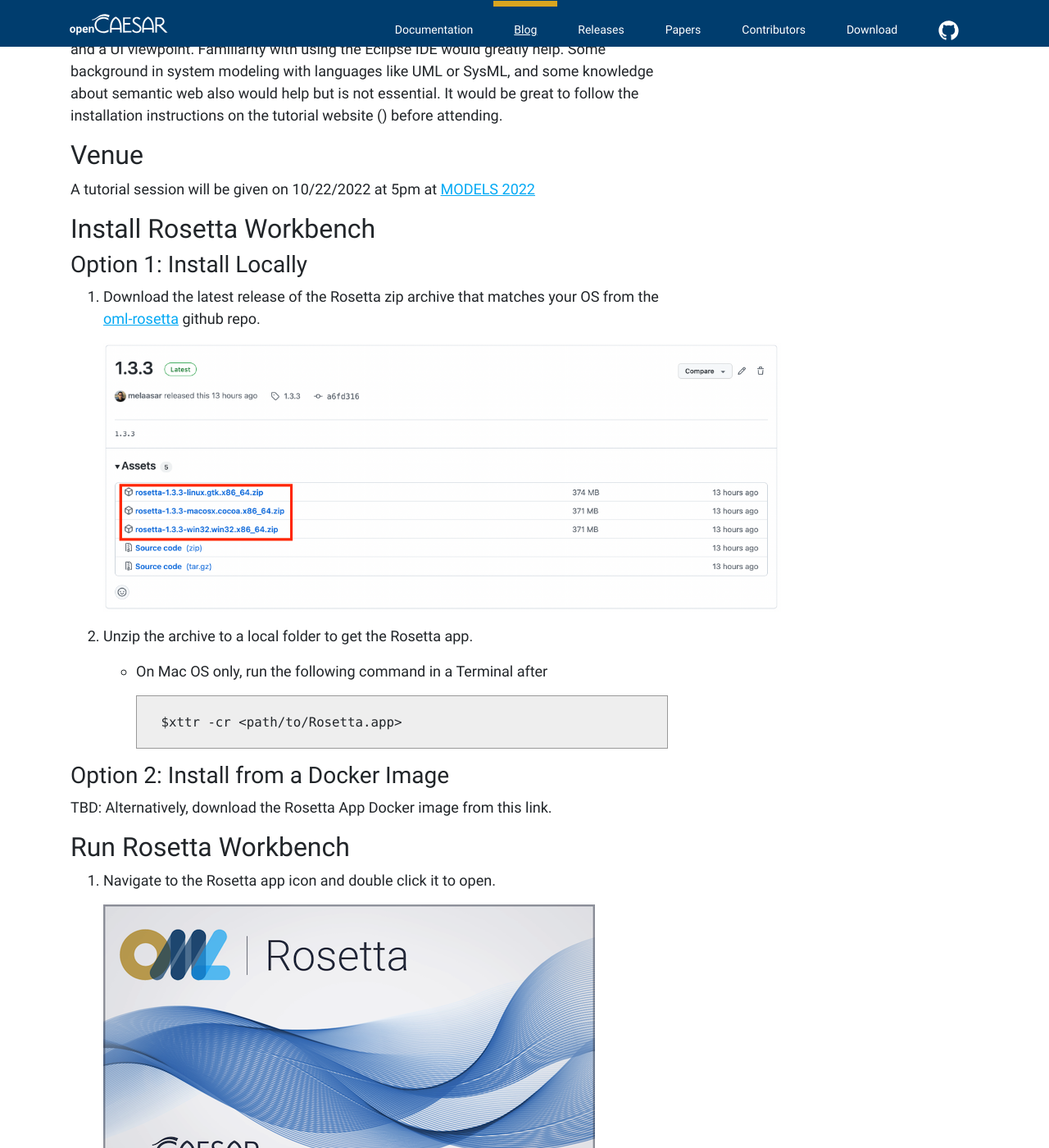
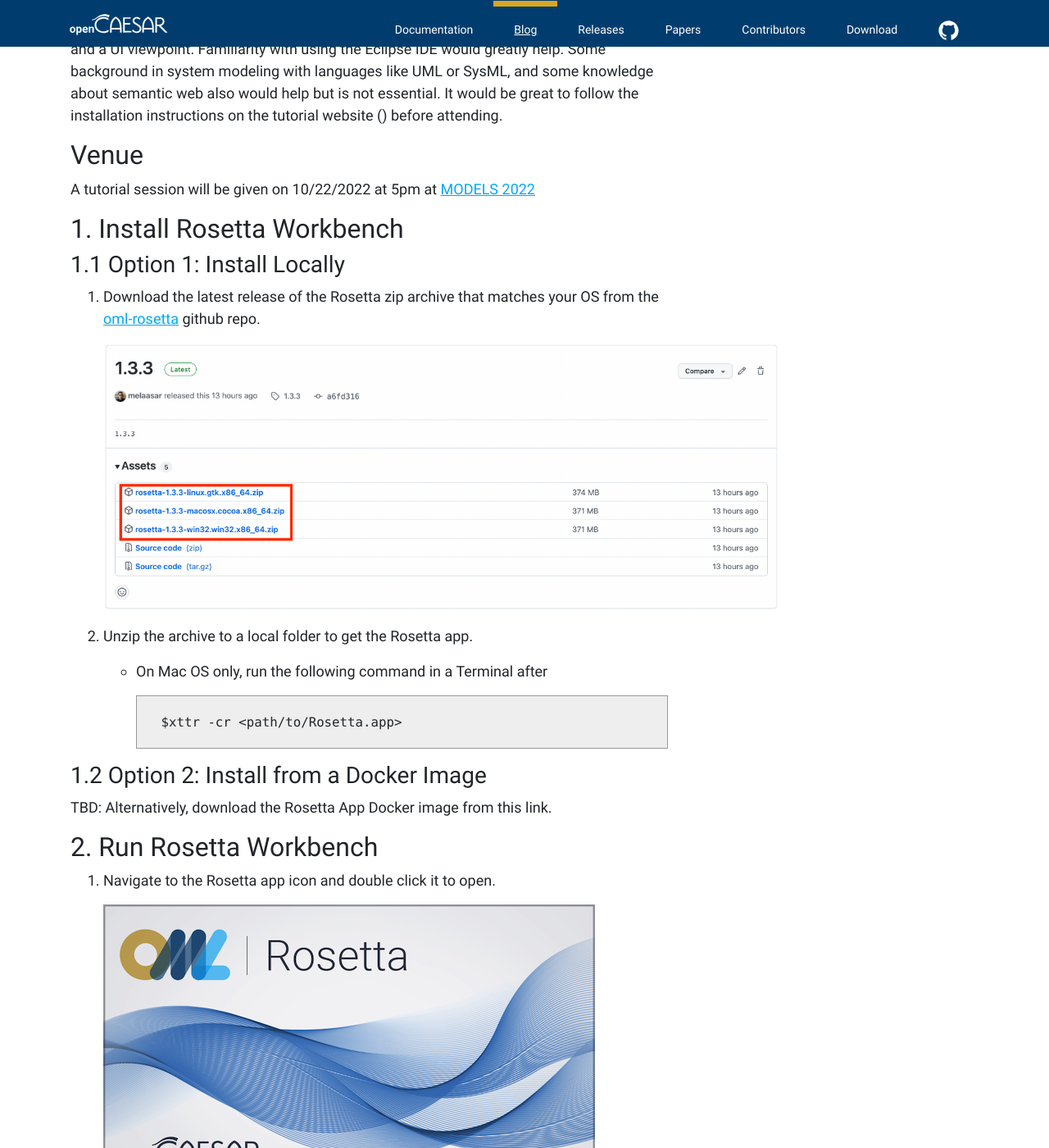
Before and after one commit to opencaesar/opencaesar.github.io, a Jekyll site: the page built from _posts/2022-09-01-Tutorial-on-Ontological-Modeling-Language.md, in a window 1280 px wide and 1400 px high, scrolled down 867 px. Shown: the whole window at 82% size. Built offline with Jekyll 4.4.1, drawn with Linux system fonts in a browser that asks for light colours; nearby versions of some CDN libraries; some of the changed text lies outside the part shown.

````diff
--- a/_posts/2022-09-01-Tutorial-on-Ontological-Modeling-Language.md
+++ b/_posts/2022-09-01-Tutorial-on-Ontological-Modeling-Language.md
@@ -18,9 +18,9 @@
 
 A tutorial session will be given on 10/22/2022 at 5pm at [MODELS 2022](https://conf.researchr.org/track/models-2022/models-2022-tutorials)
 
-## Install Rosetta Workbench
+## 1. Install Rosetta Workbench
 
-### Option 1: Install Locally
+### 1.1 Option 1: Install Locally
 
 1. Download the latest release of the Rosetta zip archive that matches your OS from the [oml-rosetta](https://github.com/opencaesar/oml-rosetta/releases/latest) github repo.
 
@@ -34,11 +34,11 @@
       $xttr -cr <path/to/Rosetta.app>
      ```
 
-### Option 2: Install from a Docker Image
+### 1.2 Option 2: Install from a Docker Image
 
 TBD: Alternatively, download the Rosetta App Docker image from this link.
 
-## Run Rosetta Workbench
+## 2. Run Rosetta Workbench
 
 1. Navigate to the Rosetta app icon and double click it to open.
 
````
Also changed, not shown: other parts of _posts/2022-09-01-Tutorial-on-Ontological-Modeling-Language.md (+2 -2 lines).
